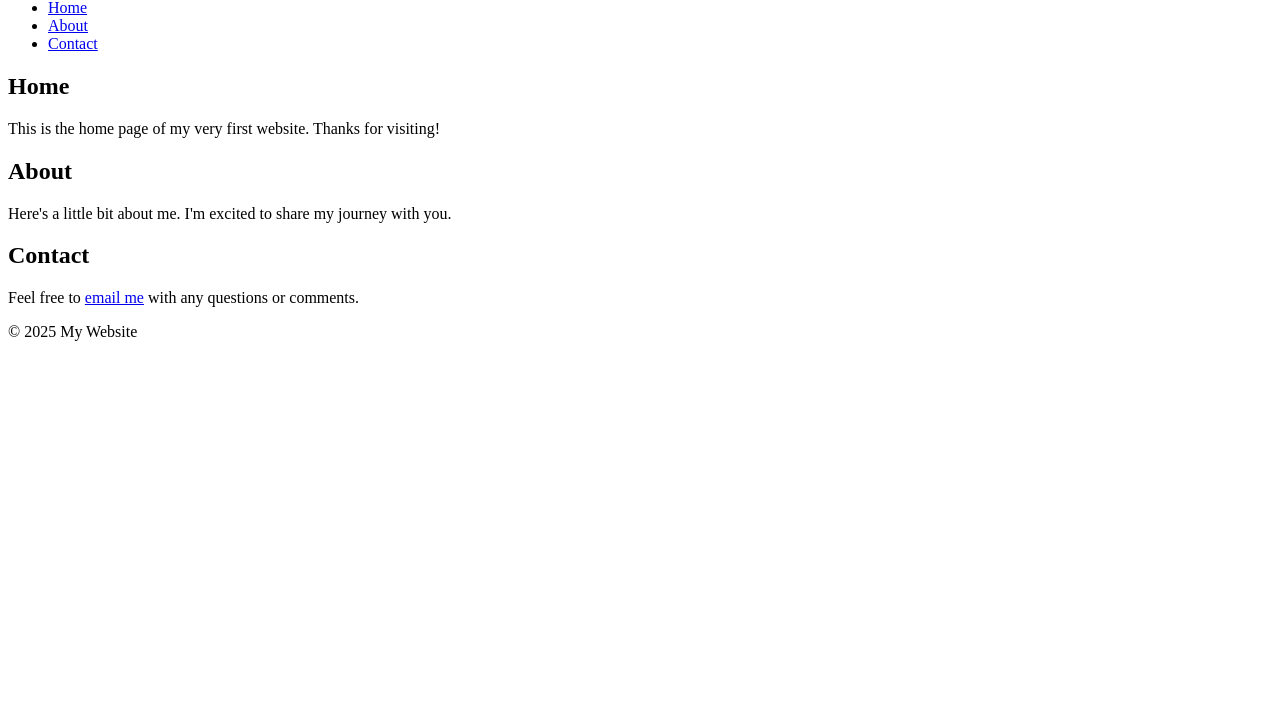
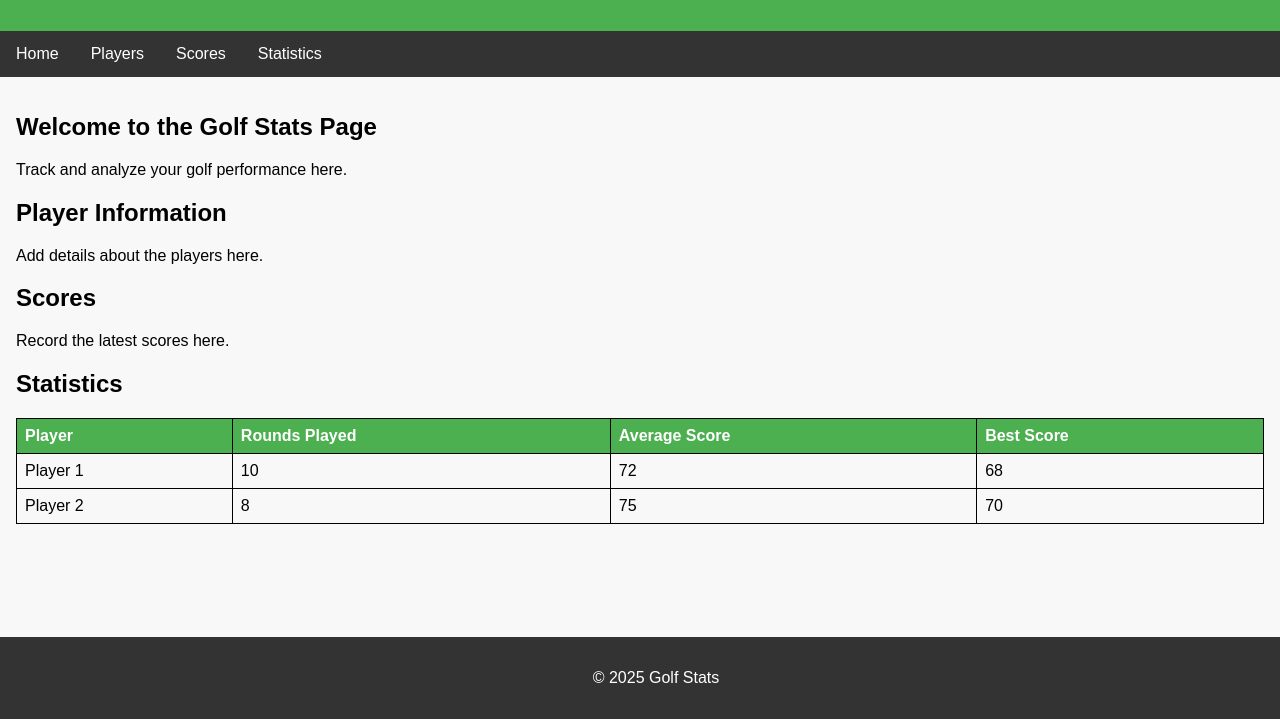
Before and after one commit to Woody43420/golf, a plain HTML site: page Index.html in a window 1280 px wide. Shown: the part 81-800 px from the top of the page. Drawn offline with Linux system fonts and the light colour scheme.

Commit message:
Update Index.html

```diff
--- a/Index.html
+++ b/Index.html
@@ -3,35 +3,118 @@
 <head>
     <meta charset="UTF-8">
     <meta name="viewport" content="width=device-width, initial-scale=1.0">
-    <title>My First Website</title>
+    <title>Golf Stats</title>
+    <style>
+        body {
+            font-family: Arial, sans-serif;
+            margin: 0;
+            padding: 0;
+            background-color: #f8f8f8;
+        }
+        header {
+            background-color: #4CAF50;
+            color: white;
+            padding: 1em;
+            text-align: center;
+        }
+        nav {
+            background-color: #333;
+            overflow: hidden;
+        }
+        nav a {
+            float: left;
+            display: block;
+            color: white;
+            text-align: center;
+            padding: 14px 16px;
+            text-decoration: none;
+        }
+        nav a:hover {
+            background-color: #ddd;
+            color: black;
+        }
+        main {
+            padding: 1em;
+        }
+        table {
+            width: 100%;
+            border-collapse: collapse;
+        }
+        table, th, td {
+            border: 1px solid black;
+        }
+        th, td {
+            padding: 8px;
+            text-align: left;
+        }
+        th {
+            background-color: #4CAF50;
+            color: white;
+        }
+        footer {
+            background-color: #333;
+            color: white;
+            text-align: center;
+            padding: 1em;
+            position: fixed;
+            width: 100%;
+            bottom: 0;
+        }
+    </style>
 </head>
 <body>
     <header>
-        <h1>Welcome to My Website</h1>
+        <h1>Golf Stats</h1>
     </header>
     <nav>
-        <ul>
-            <li><a href="#home">Home</a></li>
-            <li><a href="#about">About</a></li>
-            <li><a href="#contact">Contact</a></li>
-        </ul>
+        <a href="#home">Home</a>
+        <a href="#players">Players</a>
+        <a href="#scores">Scores</a>
+        <a href="#stats">Statistics</a>
     </nav>
     <main>
         <section id="home">
-            <h2>Home</h2>
-            <p>This is the home page of my very first website. Thanks for visiting!</p>
+            <h2>Welcome to the Golf Stats Page</h2>
+            <p>Track and analyze your golf performance here.</p>
         </section>
-        <section id="about">
-            <h2>About</h2>
-            <p>Here's a little bit about me. I'm excited to share my journey with you.</p>
+        <section id="players">
+            <h2>Player Information</h2>
+            <p>Add details about the players here.</p>
         </section>
-        <section id="contact">
-            <h2>Contact</h2>
-            <p>Feel free to <a href="mailto:example@example.com">email me</a> with any questions or comments.</p>
+        <section id="scores">
+            <h2>Scores</h2>
+            <p>Record the latest scores here.</p>
+        </section>
+        <section id="stats">
+            <h2>Statistics</h2>
+            <table>
+                <thead>
+                    <tr>
+                        <th>Player</th>
+                        <th>Rounds Played</th>
+                        <th>Average Score</th>
+                        <th>Best Score</th>
+                    </tr>
+                </thead>
+                <tbody>
+                    <tr>
+                        <td>Player 1</td>
+                        <td>10</td>
+                        <td>72</td>
+                        <td>68</td>
+                    </tr>
+                    <tr>
+                        <td>Player 2</td>
+                        <td>8</td>
+                        <td>75</td>
+                        <td>70</td>
+                    </tr>
+                </tbody>
+            </table>
         </section>
     </main>
     <footer>
-        <p>&copy; 2025 My Website</p>
+        <p>&copy; 2025 Golf Stats</p>
     </footer>
 </body>
 </html>
```
